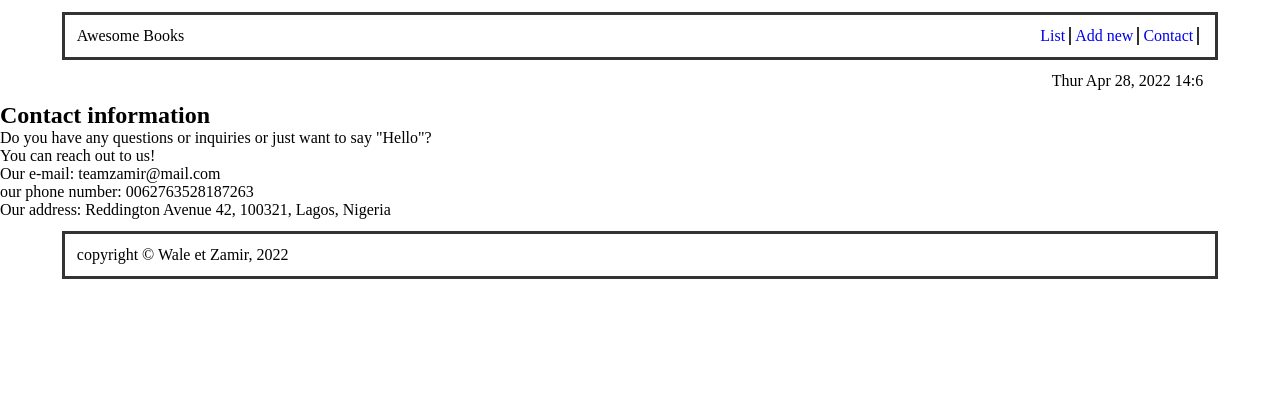
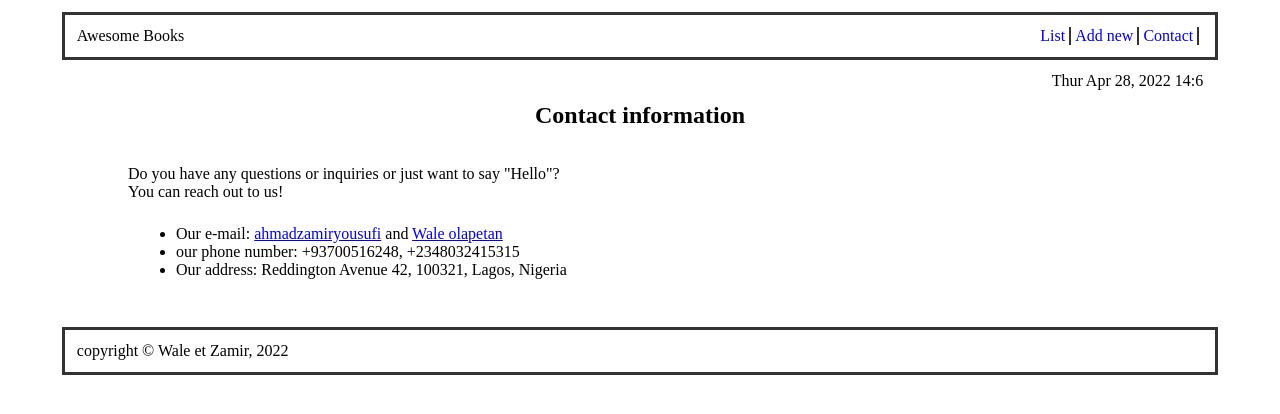
Before and after one commit to wale-prog/Awesome-Books, a website with bundled scripts: page index.html in a window 1280 px wide. Both pictures are taken after a click on the item "Contact". Built offline with nearby package versions, Linux system fonts and the light colour scheme.

Commit message:
add the css for contact part

```diff
--- a/index.html
+++ b/index.html
@@ -41,8 +41,8 @@
     <h2>Contact information</h2>
     <p>Do you have any questions or inquiries or just want to say "Hello"? <br> You can reach out to us!</p>
     <ul>
-      <li>Our e-mail: teamzamir@mail.com</li>
-      <li>our phone number: 0062763528187263</li>
+      <li>Our e-mail: <a href="mailto:ahmadzamiryousofi1397@gmail.com">ahmadzamiryousufi</a> and <a href="mailto:olapetanwale@outlook.com">Wale olapetan</a></li>
+      <li>our phone number: +93700516248, +2348032415315</li>
       <li>Our address: Reddington Avenue 42, 100321, Lagos, Nigeria</li>
     </ul>
   </section>
--- a/style.css
+++ b/style.css
@@ -71,13 +71,6 @@
   margin: 12px auto 0 auto;
 }
 
-/* .navbar {
-  border: 3px solid #333;
-  width: 88%;
-  padding: 12px;
-  margin: 12px auto 0 auto;
-} */
-
 .nav-list {
   list-style: none;
   display: flex;
@@ -123,3 +116,25 @@
   width: 88%;
   margin: 12px auto;
 }
+
+#contact {
+  text-align: left;
+  width: 80%;
+  margin: 0 auto;
+}
+
+#contact ul {
+  margin-left: 48px;
+  margin-top: 24px;
+  margin-bottom: 48px;
+}
+
+#contact h2 {
+  text-align: center;
+  margin-bottom: 36px;
+}
+
+.main-container {
+  width: 50%;
+  margin: 0 auto;
+}
```
